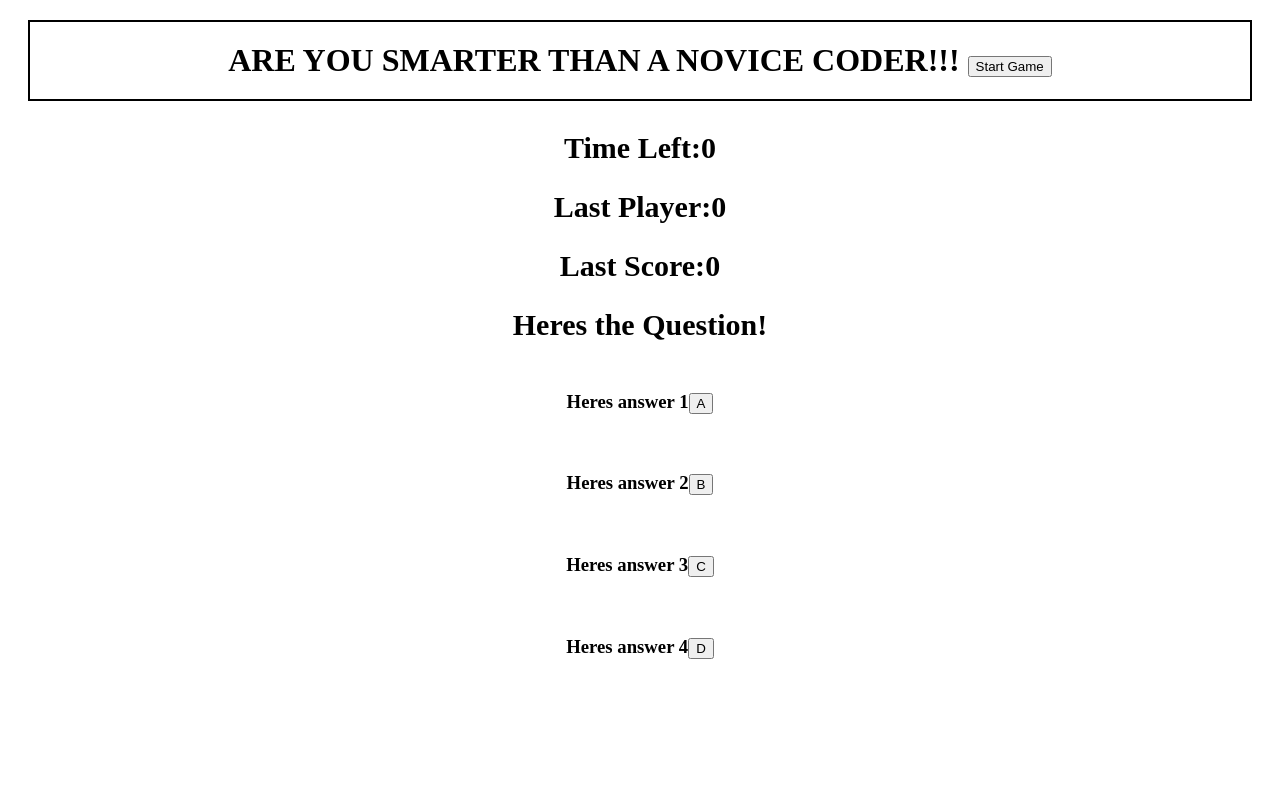
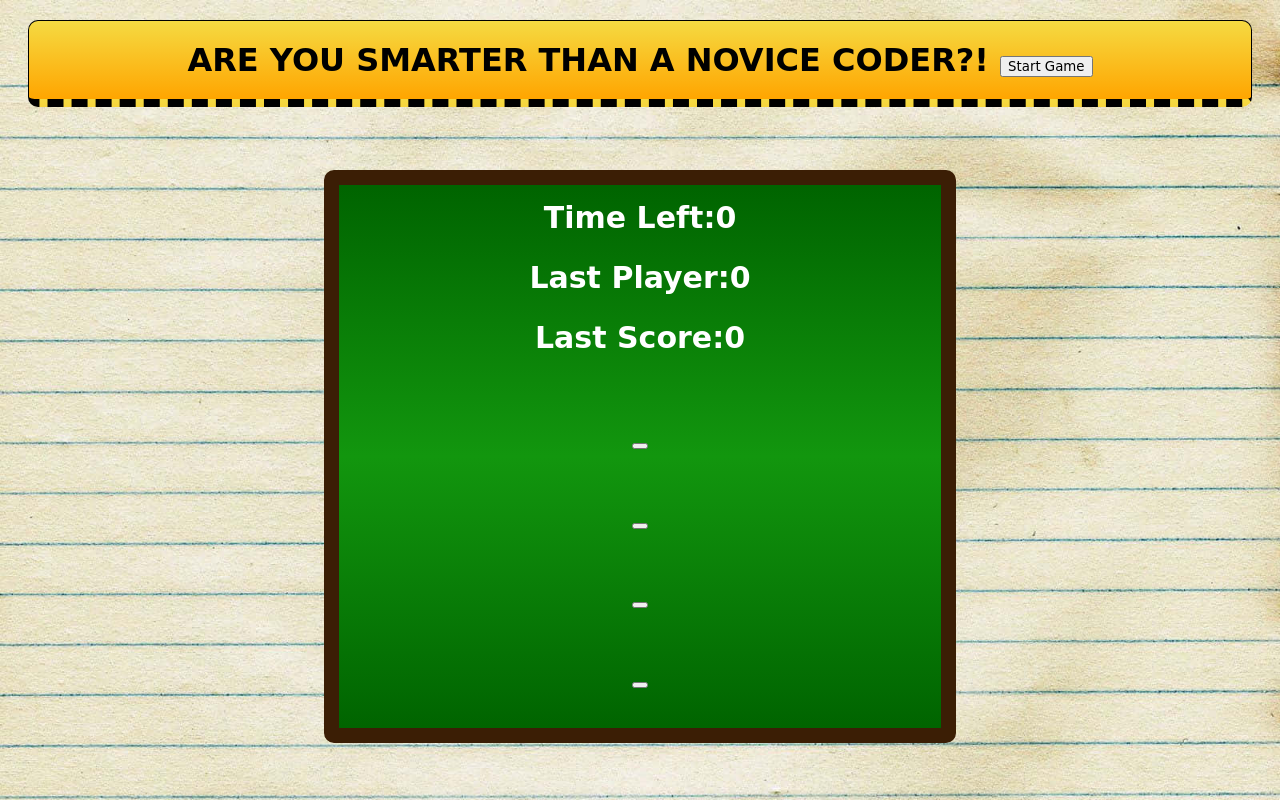
Before and after one commit to JackLCmore/RUSmarterThanANoviceCoder, a plain HTML site: page index.html in a window 1280 px wide. Drawn offline with Linux system fonts and the light colour scheme.

Commit message:
added stylings, game is finished!

```diff
--- a/assets/script.js
+++ b/assets/script.js
@@ -91,6 +91,10 @@ function question1(){
     answerB.textContent = Q1.answer2;
     answerC.textContent = Q1.answer3;
     answerD.textContent = Q1.answer4;
+    buttonA.textContent = "A"
+    buttonB.textContent = "B"
+    buttonC.textContent = "C"
+    buttonD.textContent = "D"
     buttonA.addEventListener("click",wrongAnswer);
     buttonB.addEventListener("click",question2);
     buttonC.addEventListener("click",wrongAnswer);
@@ -233,6 +237,7 @@ function question10(){
 }
 function scoreDisplay(){
     alert("Your final score is: " + timer.textContent);
+    localStorage.setItem("localScore",timer.textContent);
 }
 function playAgain() {
     if(confirm("Do you want to play again?")){
@@ -292,13 +297,14 @@ function nextQuestion(){
 function startGame(){
     timerStart();
     question1();
+    // lastPlayer.textContent = localHS;
+    // highScores.textContent = localScore;
     console.log("i am working");
 };
 function endGame(){
     getInfo();
     scoreDisplay();
     playAgain();
-    localStorage.setItem("localScore",timer.textContent);
 }
 function getInfo (){
     var userName = prompt("What is your name?");
@@ -307,17 +313,16 @@ function getInfo (){
         getInfo();
     }
     localStorage.setItem("localHS",userName);
-    saveData();
+    // saveData();
 };
 function saveData(){
     var userName = localHS;
     var userScore = localScore;
-    if(!userName || ! userScore){
+    if(!userName || !userScore){
         return;
     }
     lastPlayer.textContent = userName;
     highScores.textContent = userScore;
-
 };
 startButton.addEventListener("click", startGame);
 saveData();
--- a/assets/style.css
+++ b/assets/style.css
@@ -1,9 +1,23 @@
 *{
     box-sizing: border-box;
+    font-family: cursive;
 }
 body{
     display: center;
     justify-content: center;
+    background-image: url("./images/notebook-background.jpg");
+    background-repeat: no-repeat;
+    background-size: cover;
+}
+
+section{
+    color: white;
+    border: 15px solid #3b1e05;
+    border-radius: 10px;
+    background-image: linear-gradient(darkgreen, #12960e , darkgreen);
+    margin-top: 5%;
+    margin-right: 25%;
+    margin-left: 25%;
 }
 button{
     display: center;
@@ -11,7 +25,10 @@ button{
     align-items: center;
 }
 h1{
-    border: 2px solid black;
+    background-image: linear-gradient(#f5da42, orange);
+    border: 1px solid black;
+    border-radius: 10px;
+    border-bottom: 8px dashed black;
     justify-content: center;
     display: center;
     text-align: center;
--- a/index.html
+++ b/index.html
@@ -7,17 +7,19 @@
     <link rel="stylesheet" href="assets/style.css">
 </head>
 <body>
-    <h1>ARE YOU SMARTER THAN A NOVICE CODER!!!
+    <h1>ARE YOU SMARTER THAN A NOVICE CODER?!
     <button id="start button">Start Game</button>
     </h1>
+<section>
     <h2>Time Left:<span id="timer">0</span></h2>
     <h2>Last Player:<span id="lastPlayer">0</span></h2>
     <h2>Last Score:<span id="highScore">0</span></h2>
-    <h2 id="question">Heres the Question!</h2>
-    <h3><span id="answer1">Heres answer 1</span><button id="buttonA">A</button></h3>
-    <h3><span id="answer2">Heres answer 2</span><button id="buttonB">B</button></h3>
-    <h3><span id="answer3">Heres answer 3</span><button id="buttonC">C</button></h3>
-    <h3><span id="answer4">Heres answer 4</span><button id="buttonD">D</button></h3>
+    <h2 id="question"></h2>
+    <h3><span id="answer1"></span><button id="buttonA"></button></h3>
+    <h3><span id="answer2"></span><button id="buttonB"></button></h3>
+    <h3><span id="answer3"></span><button id="buttonC"></button></h3>
+    <h3><span id="answer4"></span><button id="buttonD"></button></h3>
     <script src=assets/script.js></script>
+</section>
 </body>
 </html>
```
Also changed, not shown: assets/images/notebook-background.jpg (added), assets/images/notepaper-bg.jpg (added).
